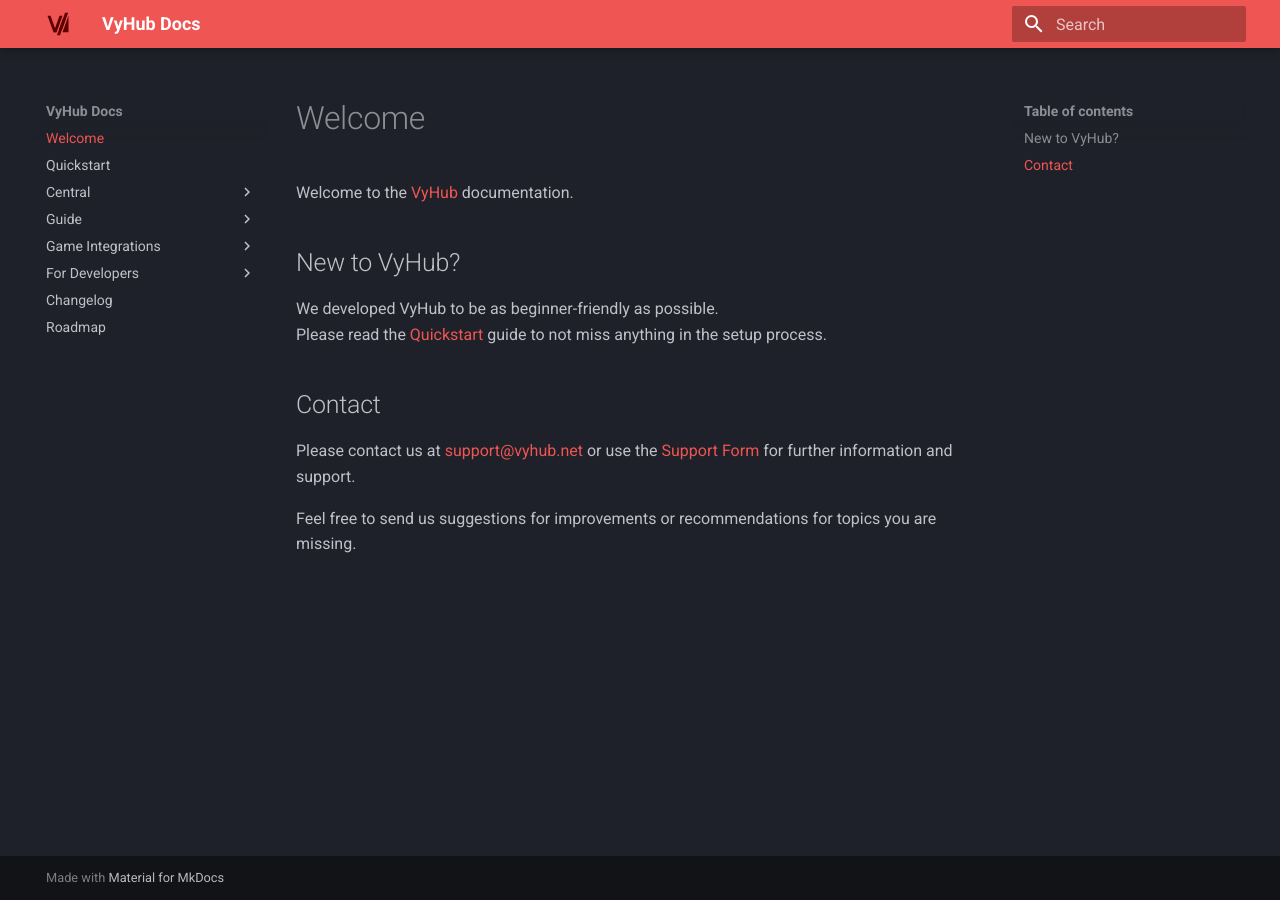
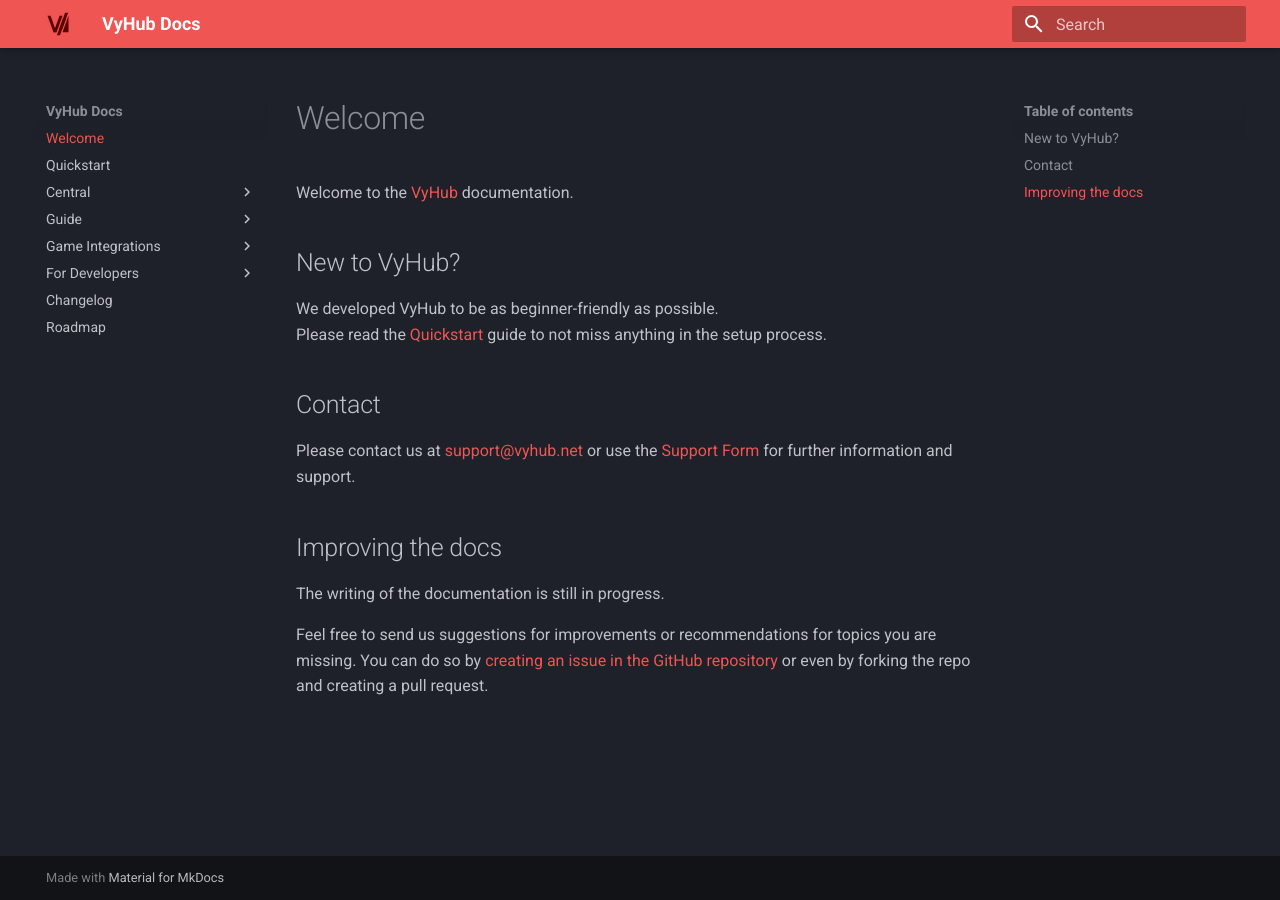
Before and after one commit to nyx-project/vyhub-documentation, an MkDocs documentation site: the page built from docs/index.md, in a window 1280 px wide. Built offline with MkDocs 1.6.1 and Material for MkDocs 9.7.7, drawn with Linux system fonts in a browser that asks for light colours; the version menu is left out.

Commit message:
Improve index

```diff
--- a/docs/index.md
+++ b/docs/index.md
@@ -11,4 +11,9 @@
 
 Please contact us at <support@vyhub.net> or use the [Support Form](https://vyhub.net/support) for further information and support.
 
+## Improving the docs
+
+The writing of the documentation is still in progress.
+
 Feel free to send us suggestions for improvements or recommendations for topics you are missing.
+You can do so by [creating an issue in the GitHub repository](https://github.com/matbyte-com/vyhub-documentation/issues) or even by forking the repo and creating a pull request.
```
